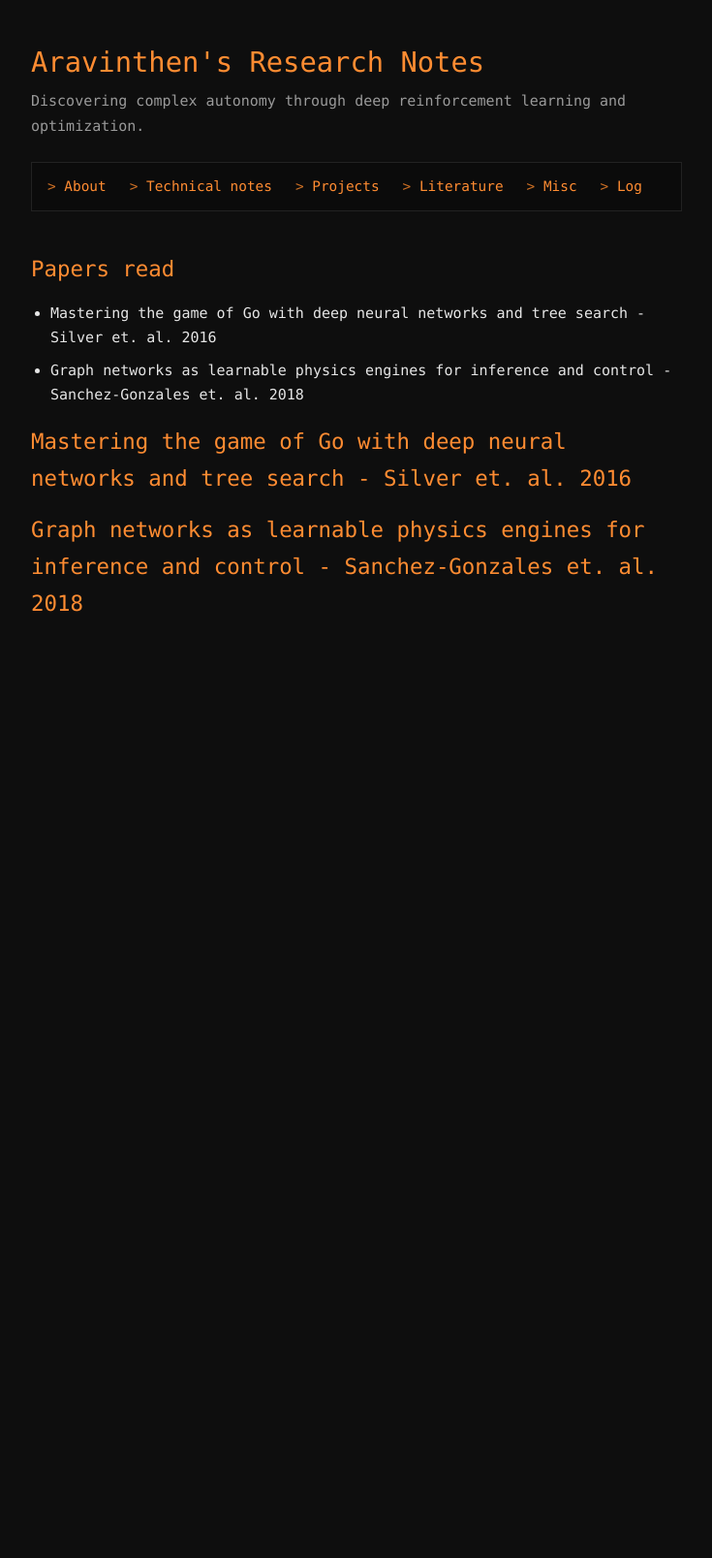
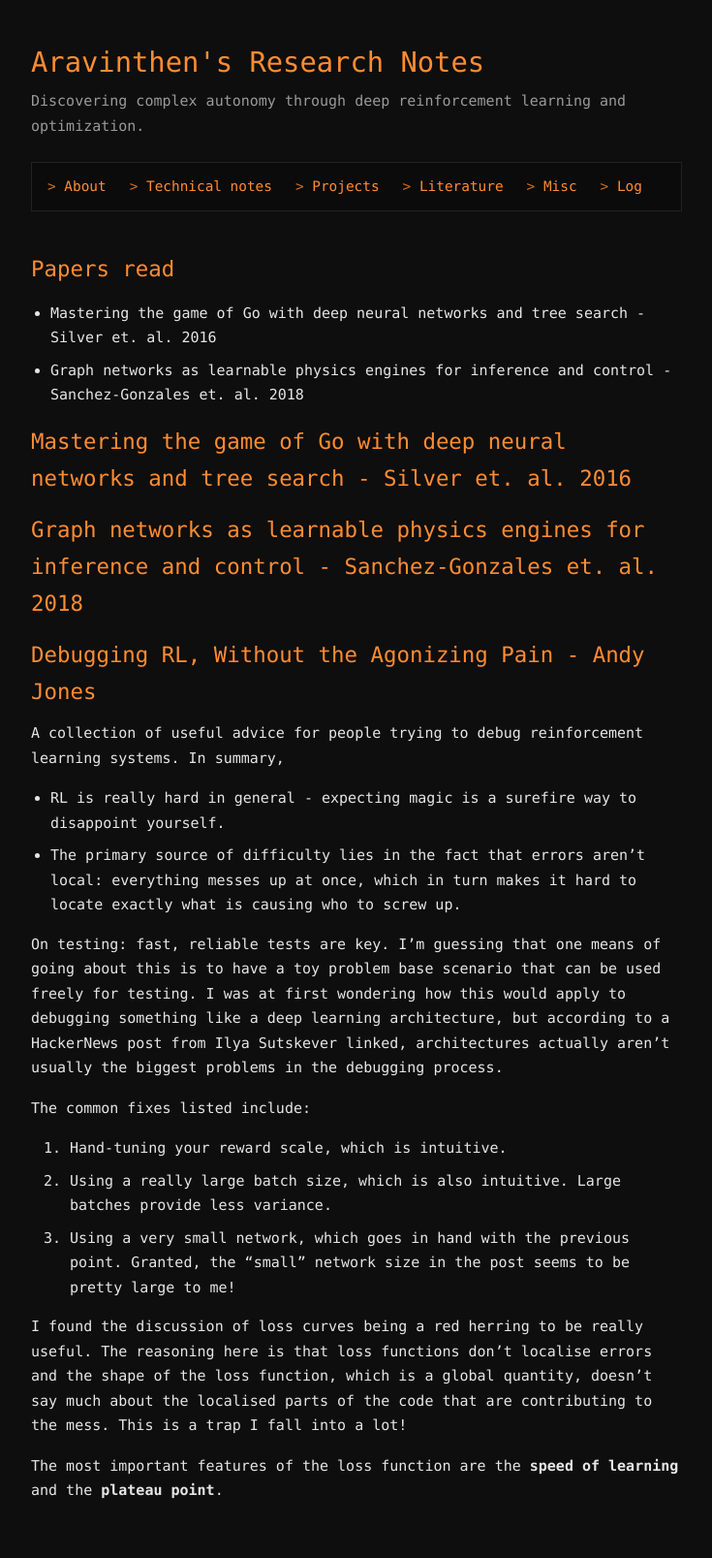
Before and after one commit to aravinthen/aravinthen.github.io, a Jekyll site: the page built from _posts/2026-01-10-literature_review.md, in a window 1280 px wide. Shown: the whole page at 97% size, without its empty margins (272-1007 px from the left). Built offline with Jekyll 4.4.1, drawn with Linux system fonts in a browser that asks for light colours; our own code applies the rules of GitHub Pages for plain Markdown files; before the commit the page ends 900 px from its top, so only the background shows below that.

Commit message:
daily post

```diff
--- a/_posts/2026-01-10-literature_review.md
+++ b/_posts/2026-01-10-literature_review.md
@@ -10,3 +10,19 @@ category: literature
 # Mastering the game of Go with deep neural networks and tree search - Silver et. al. 2016
 
 # Graph networks as learnable physics engines for inference and control - Sanchez-Gonzales et. al. 2018
+
+# [Debugging RL, Without the Agonizing Pain](https://andyljones.com/posts/rl-debugging.html?utm_source=chatgpt.com) - Andy Jones
+A collection of useful advice for people trying to debug reinforcement learning systems. In summary,
+* RL is really hard in general - expecting magic is a surefire way to disappoint yourself.
+* The primary source of difficulty lies in the fact that errors aren't local: everything messes up at once, which in turn makes it hard to locate exactly what is causing who to screw up.
+
+On testing: fast, reliable tests are key. I'm guessing that one means of going about this is to have a toy problem base scenario that can be used freely for testing. I was at first wondering how this would apply to debugging something like a deep learning architecture, but according to a HackerNews post from Ilya Sutskever linked, architectures actually aren't usually the biggest problems in the debugging process.
+
+The common fixes listed include:
+1. Hand-tuning your reward scale, which is intuitive.
+2. Using a really large batch size, which is also intuitive. Large batches provide less variance.
+3. Using a very small network, which goes in hand with the previous point. Granted, the "small" network size in the post seems to be pretty large to me!
+
+I found the discussion of loss curves being a red herring to be really useful. The reasoning here is that loss functions don't localise errors and the shape of the loss function, which is a global quantity, doesn't say much about the localised parts of the code that are contributing to the mess. This is a trap I fall into a lot!
+
+The most important features of the loss function are the **speed of learning** and the **plateau point**.
```
Also changed, not shown: _log/2026-01-06-post6.md (added, +17 -0 lines).
